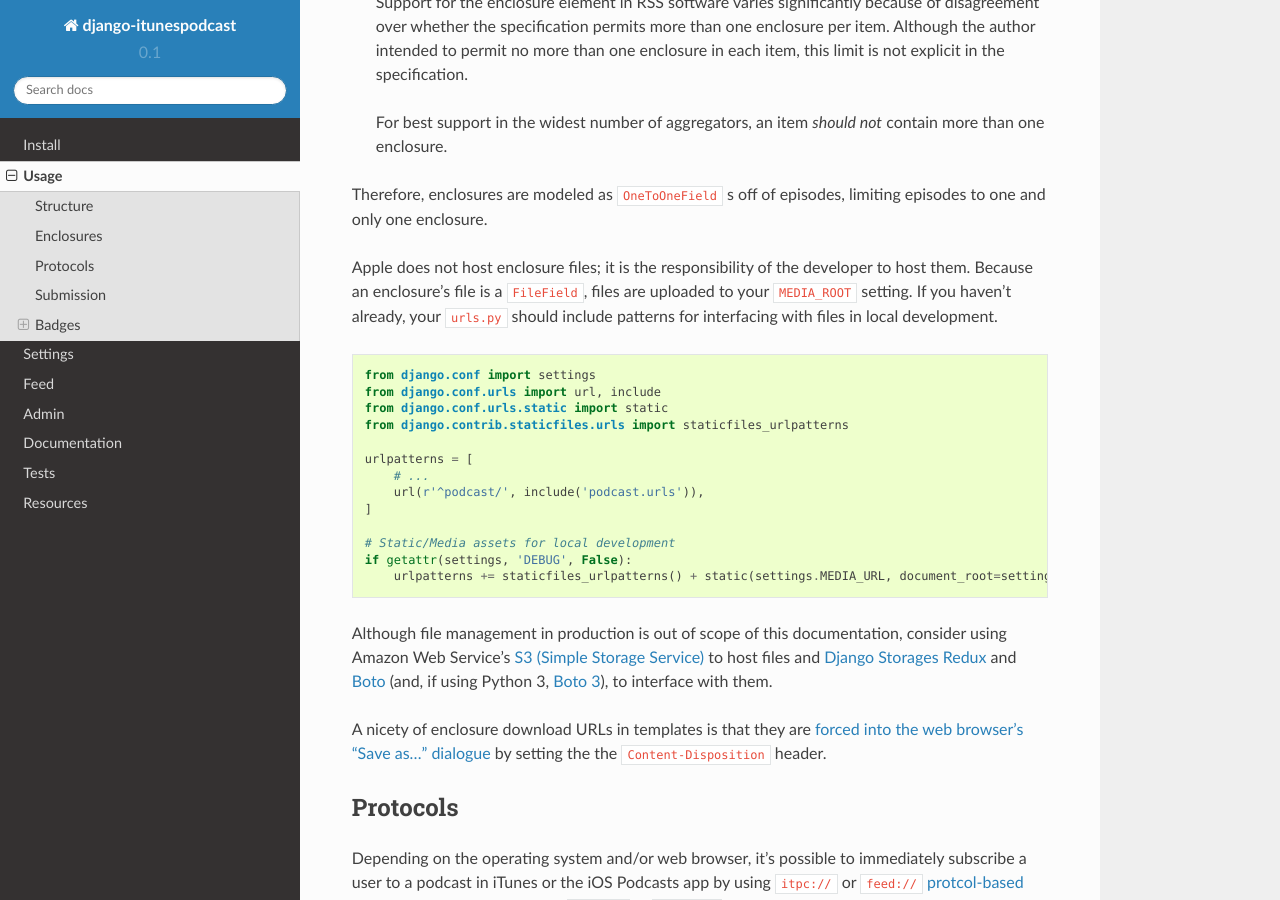
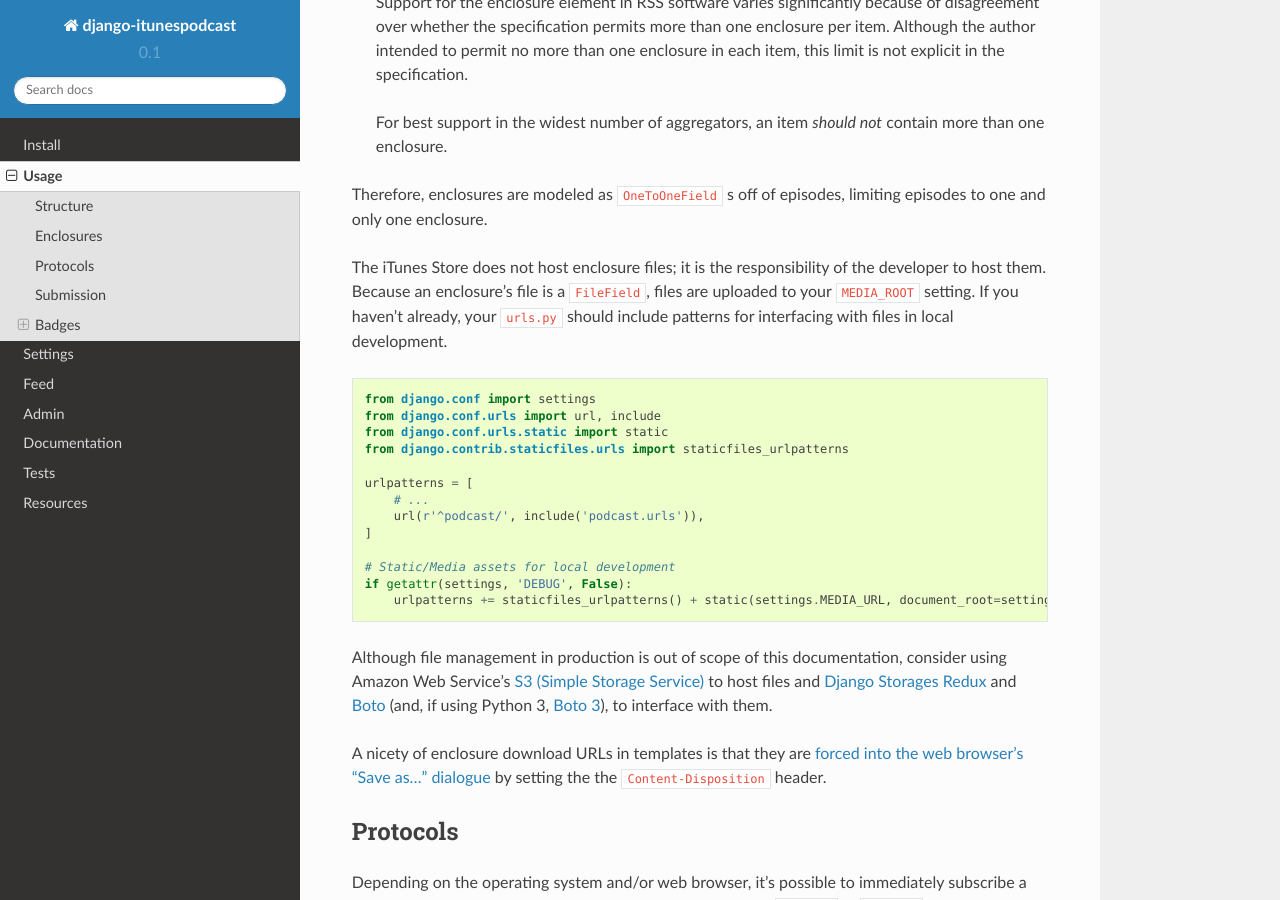
Before and after one commit to richardcornish/django-applepodcast, a Sphinx documentation site: the page built from docs/usage.rst, in a window 1280 px wide and 900 px high, scrolled down 1189 px. Built offline with Sphinx 7.4.7 and the Read the Docs theme 2.0.0, drawn with Linux system fonts in a browser that asks for light colours.

Commit message:
Removed another Apple reference

```diff
--- a/docs/usage.rst
+++ b/docs/usage.rst
@@ -51,7 +51,7 @@ Therefore, enclosures are modeled as |OneToOneField|_ s off of episodes, limitin
 .. |OneToOneField| replace:: ``OneToOneField``
 .. _OneToOneField: https://docs.djangoproject.com/en/1.10/ref/models/fields/#onetoonefield
 
-Apple does not host enclosure files; it is the responsibility of the developer to host them. Because an enclosure's file is a |FileField|_, files are uploaded to your |MEDIA_ROOT|_ setting. If you haven't already, your ``urls.py`` should include patterns for interfacing with files in local development.
+The iTunes Store does not host enclosure files; it is the responsibility of the developer to host them. Because an enclosure's file is a |FileField|_, files are uploaded to your |MEDIA_ROOT|_ setting. If you haven't already, your ``urls.py`` should include patterns for interfacing with files in local development.
 
 .. code-block:: python
 
```
